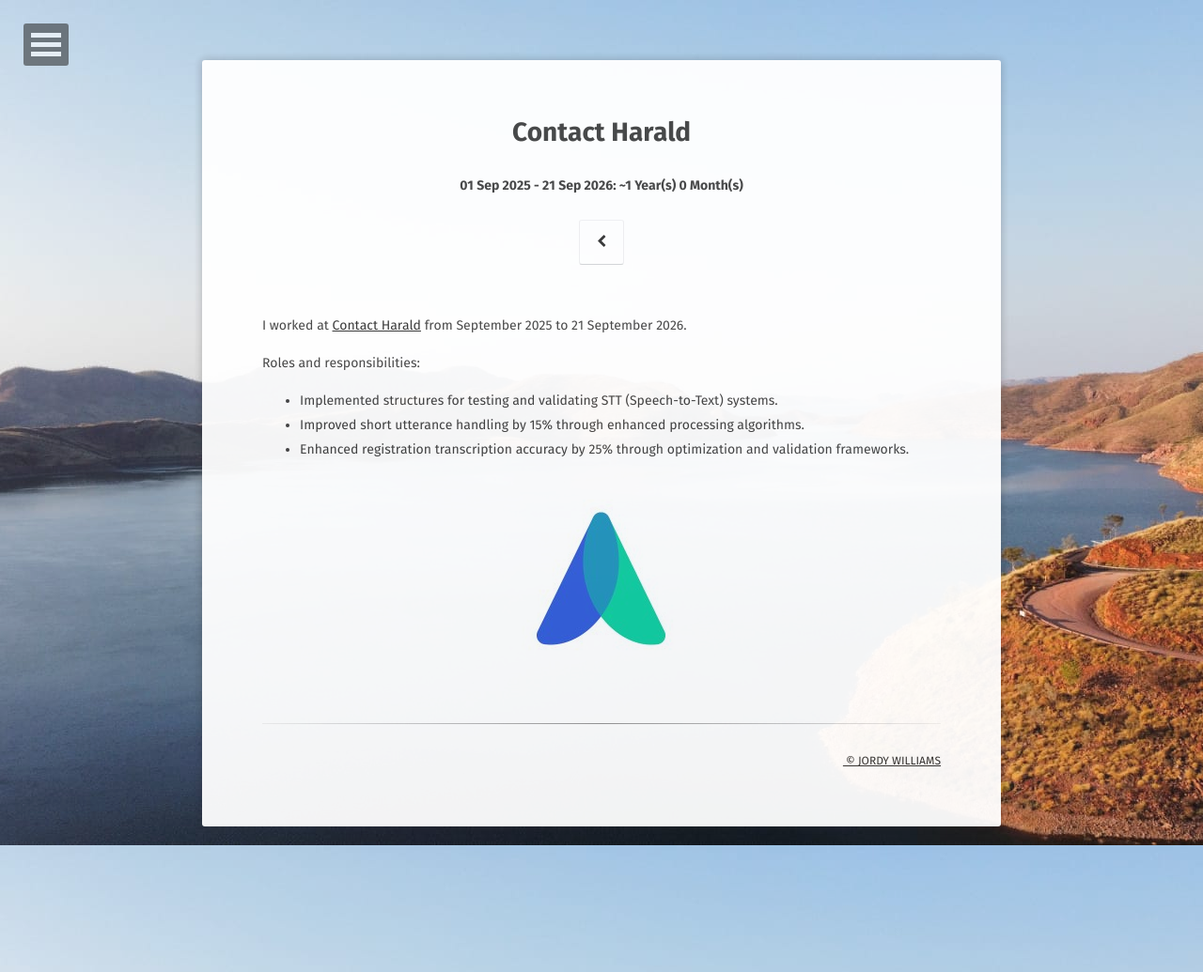
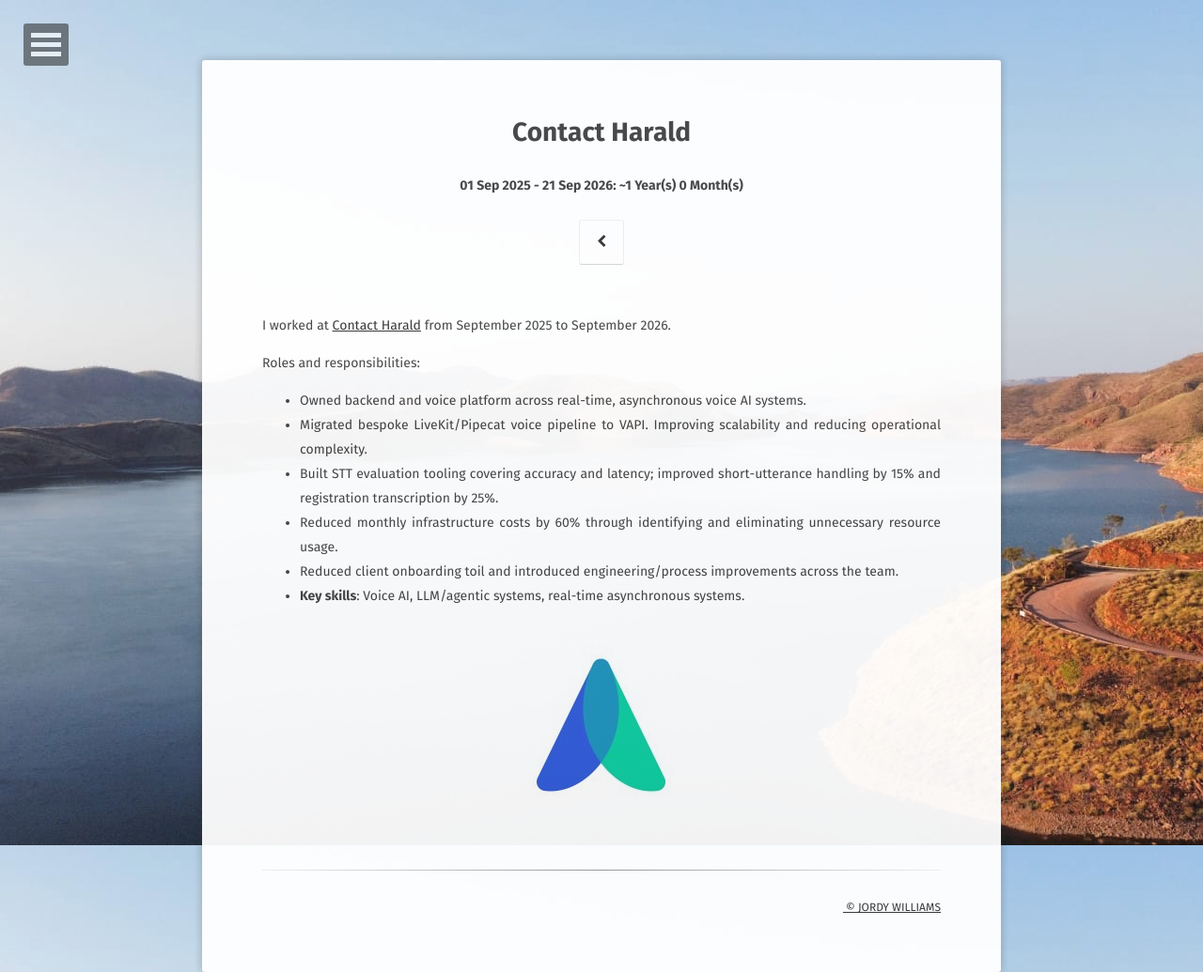
Before and after one commit to jordyjwilliams/jordyjwilliams.github.io, a Jekyll site: the page built from _posts/2025-09-01-contactHarald.md, in a window 1280 px wide. Shown: the whole page at 94% size. Built offline with Jekyll 4.4.1, drawn with Linux system fonts in a browser that asks for light colours; some web fonts are replaced.

Commit message:
feat: better job

```diff
--- a/_posts/2025-09-01-contactHarald.md
+++ b/_posts/2025-09-01-contactHarald.md
@@ -8,12 +8,15 @@ image: "/assets/img/logos/contact_harald.png"
 comments: false
 ---
 
-I worked at [Contact Harald](https://www.contactharald.com/) from September 2025 to 21 September 2026.
+I worked at [Contact Harald](https://www.contactharald.com/) from September 2025 to September 2026.
 
 Roles and responsibilities:
-* Implemented structures for testing and validating STT (Speech-to-Text) systems.
-* Improved short utterance handling by 15% through enhanced processing algorithms.
-* Enhanced registration transcription accuracy by 25% through optimization and validation frameworks.
+* Owned backend and voice platform across real-time, asynchronous voice AI systems.
+* Migrated bespoke LiveKit/Pipecat voice pipeline to VAPI. Improving scalability and reducing operational complexity.
+* Built STT evaluation tooling covering accuracy and latency; improved short-utterance handling by 15% and registration transcription by 25%.
+* Reduced monthly infrastructure costs by 60% through identifying and eliminating unnecessary resource usage.
+* Reduced client onboarding toil and introduced engineering/process improvements across the team.
+* **Key skills**: Voice AI, LLM/agentic systems, real-time asynchronous systems.
 
 <figure>
 	<a href="/assets/img/logos/contact_harald.png"><img src="/assets/img/logos/contact_harald.png"></a>
```
